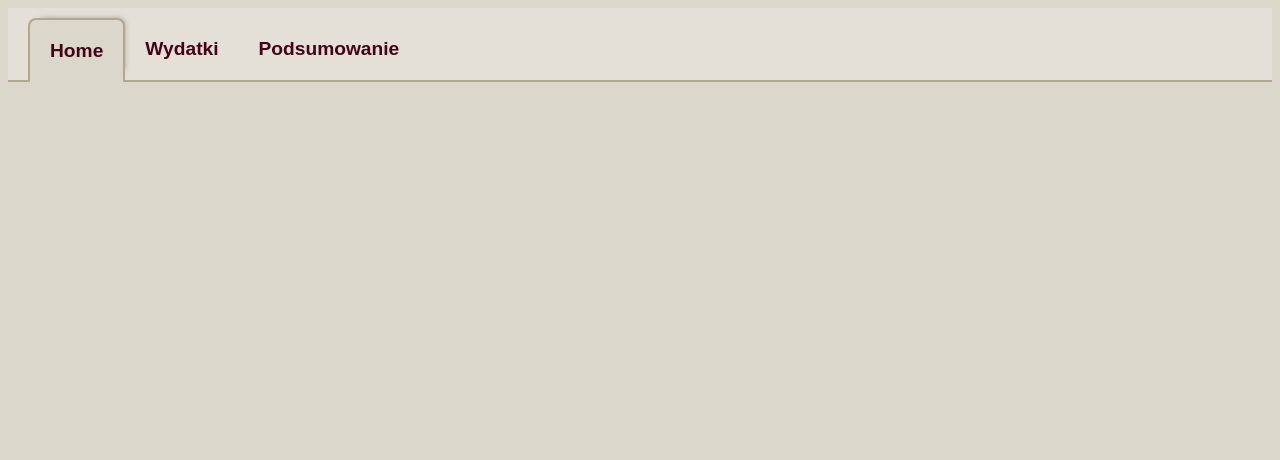
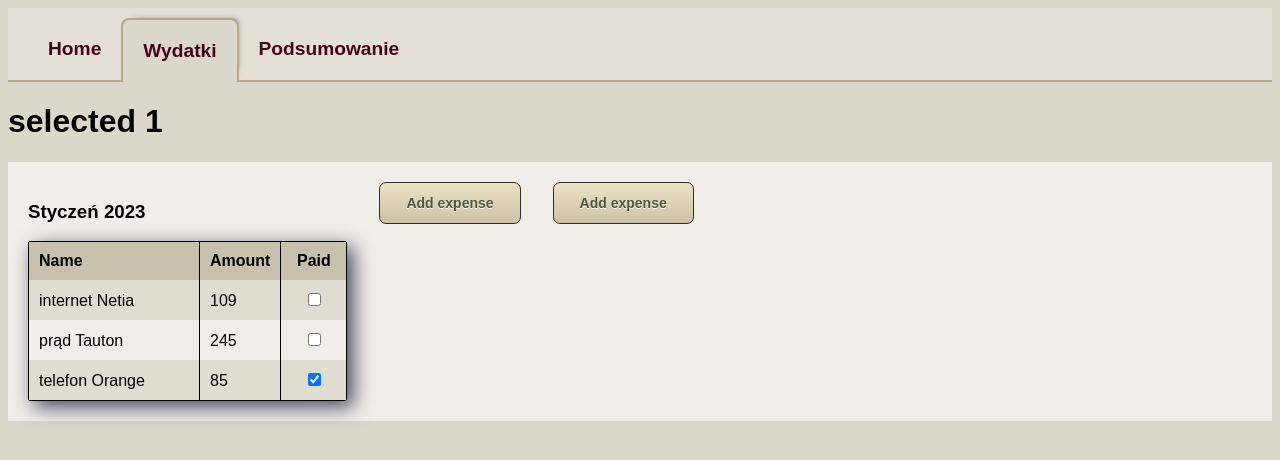
Before and after one commit to wabior/angular-expenses, an Angular app: page / in a window 1280 px wide. Shown: the top 460 px of the page. Built offline with nearby package versions, Linux system fonts and the light colour scheme.

Commit message:
add expense component

```diff
--- a/src/app/app.component.html
+++ b/src/app/app.component.html
@@ -1,7 +1,7 @@
-<app-topbar [data]="data" (setSelectedEvent)="setSelected($event)">
-    <app-navigation (setSelectedEvent)="setSelected($event)"></app-navigation>
+<app-topbar>
+    <app-navigation></app-navigation>
 </app-topbar>
-
+<h1>selected {{selected}}</h1>
 <main [ngSwitch]="selected">
     <app-content *ngSwitchCase="1"></app-content>
 </main>
--- a/src/app/app.component.ts
+++ b/src/app/app.component.ts
@@ -1,6 +1,4 @@
 import {Component} from '@angular/core';
-import {from, Observable, Subject} from "rxjs";
-import {startWith} from "rxjs/operators";
 import {MenuService} from "./services/menu.service";
 
 @Component({
@@ -9,23 +7,11 @@ import {MenuService} from "./services/menu.service";
     styleUrls: ['./app.component.scss']
 })
 export class AppComponent {
-    data = {
-        header: "New test",
-        data: {
-            text: "New text for test"
-        }
-    };
-
     constructor(private menu: MenuService) {
+        this.menu.getSelected().subscribe(selected => {
+            return this.selected = selected;
+        })
     }
 
-    selected = this.menu.getSelected();
-
-    setSelected(selected: number) {
-        this.menu.setSelected(selected);
-    }
-
-    ngOnInit() {
-        this.menu.getSelected().subscribe(selected => console.log(selected))
-    }
+    selected: any = 1;
 }
--- a/src/app/components/content/content.component.html
+++ b/src/app/components/content/content.component.html
@@ -1,3 +1,7 @@
 <div class="content">
-    <app-show></app-show>
+    <div class="d-flex">
+        <app-show></app-show>
+        <app-add></app-add>
+        <app-add></app-add>
+    </div>
 </div>
--- a/src/app/components/content/content.component.scss
+++ b/src/app/components/content/content.component.scss
@@ -4,3 +4,7 @@
     background-color: lighten($bg-light, 10%);
     padding: 20px;
 }
+
+.d-flex {
+    display: flex;
+}
--- /dev/null
+++ b/src/app/components/content/expenses/add/add.component.html
@@ -0,0 +1,18 @@
+<div [ngSwitch]="adding">
+    <button *ngSwitchCase="false" (click)="onAdding($event)" class="add">Add expense</button>
+    <form *ngSwitchCase="true" class="d-flex flex-column card">
+        <div class="close-btn"></div>
+        <label for="name" class="d-flex"><span>Name:</span>
+            <input id="name" type="text" [formControl]="name">
+        </label>
+
+        <label for="amount" class="d-flex"><span>Amount:</span>
+            <input id="amount" type="text" [formControl]="amount">
+        </label>
+
+        <label for="paid" class="d-flex"><span>Paid:</span>
+            <input id="paid" type="checkbox" [formControl]="paid">
+        </label>
+        <button type="submit" class="add">Save</button>
+    </form>
+</div>
--- /dev/null
+++ b/src/app/components/content/expenses/add/add.component.scss
@@ -0,0 +1,91 @@
+:host {
+    margin-left: 32px;
+}
+
+.card {
+    padding: 16px;
+    padding-top: 64px;
+    border: 1px solid black;
+    border-radius: 2px;
+    box-shadow: 6px 6px 20px 0px rgba(66, 68, 90, 1);
+    position: relative;
+}
+
+.add {
+    background: #eae0c2 linear-gradient(to bottom, #eae0c2 5%, #ccc2a6 100%);
+    border-radius: 7px;
+    border: 1px solid #333029;
+    display: inline-block;
+    cursor: pointer;
+    color: #505739;
+    font-family: sans-serif;
+    font-size: 14px;
+    font-weight: bold;
+    padding: 12px 26px;
+    text-decoration: none;
+    text-shadow: 0px 1px 0px #ffffff;
+}
+
+.add:hover {
+    background: linear-gradient(to bottom, #ccc2a6 5%, #eae0c2 100%);
+    background-color: #ccc2a6;
+}
+
+.add:active {
+    position: relative;
+    top: 1px;
+}
+
+
+label {
+    margin-bottom: 16px;
+
+    span {
+        width: 100px;
+    }
+}
+
+$radius: 20px;
+$bg-color: #3498DB;
+$bg-color-active: #2980B9;
+$line-width: 3px;
+$line-color: #ECF0F1;
+
+.close-btn {
+    width: $radius * 2;
+    height: $radius * 2;
+    border-radius: $radius;
+    background-color: $bg-color;
+    display: flex;
+    justify-content: center;
+    align-items: center;
+    position: absolute;
+    right: 16px;
+    top: 12px;
+
+    &:active {
+        background-color: $bg-color-active;
+    }
+
+    &:before, &:after {
+        content: '';
+        width: $radius;
+        height: $line-width;
+        background-color: $line-color;
+        position: absolute;
+    }
+
+    &:before {
+        transform: rotate(45deg);
+    }
+    &:after {
+        transform: rotate(-45deg);
+    }
+}
+
+// for display
+//.close-btn {
+//    position: absolute;
+//    top: calc(50% - #{$radius});
+//    left: calc(50% - #{$radius});
+//}
--- /dev/null
+++ b/src/app/components/content/expenses/add/add.component.ts
@@ -0,0 +1,19 @@
+import { Component } from '@angular/core';
+import { FormControl } from "@angular/forms";
+
+@Component({
+    selector: 'app-add',
+    templateUrl: './add.component.html',
+    styleUrls: ['./add.component.scss']
+})
+export class AddComponent {
+    name = new FormControl;
+    amount = new FormControl;
+    paid = new FormControl;
+    adding = false;
+
+    onAdding(e: any){
+        this.adding = !this.adding;
+        console.log(this.adding);
+    }
+}
--- a/src/app/components/content/expenses/show/show.component.ts
+++ b/src/app/components/content/expenses/show/show.component.ts
@@ -1,6 +1,5 @@
 import { Component } from '@angular/core';
 import {ExpenseService} from "../../../../services/expense.service";
-import {AppComponent} from "../../../../app.component";
 import {MenuService} from "../../../../services/menu.service";
 
 @Component({
@@ -10,11 +9,12 @@ import {MenuService} from "../../../../services/menu.service";
 })
 export class ShowComponent {
 
+    constructor(private expense: ExpenseService, private selectedMenu: MenuService) {}
+
     expenses = this.expense.expenses;
-
-    constructor(private expense: ExpenseService, private selectedMenu: MenuService) {}
 
     ngOnInit() {
         this.selectedMenu.getSelected().subscribe(selected => console.log('show', selected));
+        console.log('show expenses', this.expenses)
     }
 }
--- a/src/app/components/topbar/navigation/navigation.component.ts
+++ b/src/app/components/topbar/navigation/navigation.component.ts
@@ -1,4 +1,5 @@
 import {Component, EventEmitter, Output} from '@angular/core';
+import {MenuService} from "src/app/services/menu.service";
 
 @Component({
     selector: 'app-navigation',
@@ -6,11 +7,14 @@ import {Component, EventEmitter, Output} from '@angular/core';
     styleUrls: ['./navigation.component.scss']
 })
 export class NavigationComponent {
+    constructor(private menu: MenuService) {
+    }
+
     navItems = ['Home', 'Wydatki', 'Podsumowanie'];
-    selected = 0;
-    @Output() setSelectedEvent = new EventEmitter<number>();
+    // selected = this.menu.selected;
+    selected = this.menu.selected;
 
     select(value: number) {
-        this.setSelectedEvent.emit(value);
+        this.menu.setSelected(value);
     }
 }
--- a/src/app/services/menu.service.ts
+++ b/src/app/services/menu.service.ts
@@ -16,12 +16,6 @@ export class MenuService {
     }
 
     getSelected() {
-        return from(
-            this.selectedStream.pipe(startWith(this.selected))
-        );
+        return from(this.selectedStream);
     }
-
-    observable = new Observable(subscriber => {
-        subscriber.next(this.selected);
-    })
 }
--- a/src/styles.scss
+++ b/src/styles.scss
@@ -6,3 +6,11 @@ body {
   background-color: $bg-light;
   font-family: sans-serif;
 }
+
+.d-flex {
+  display: flex;
+}
+
+.flex-column {
+  flex-direction: column;
+}
```
Also changed, not shown: src/app/app.module.ts (+15 -10 lines).
